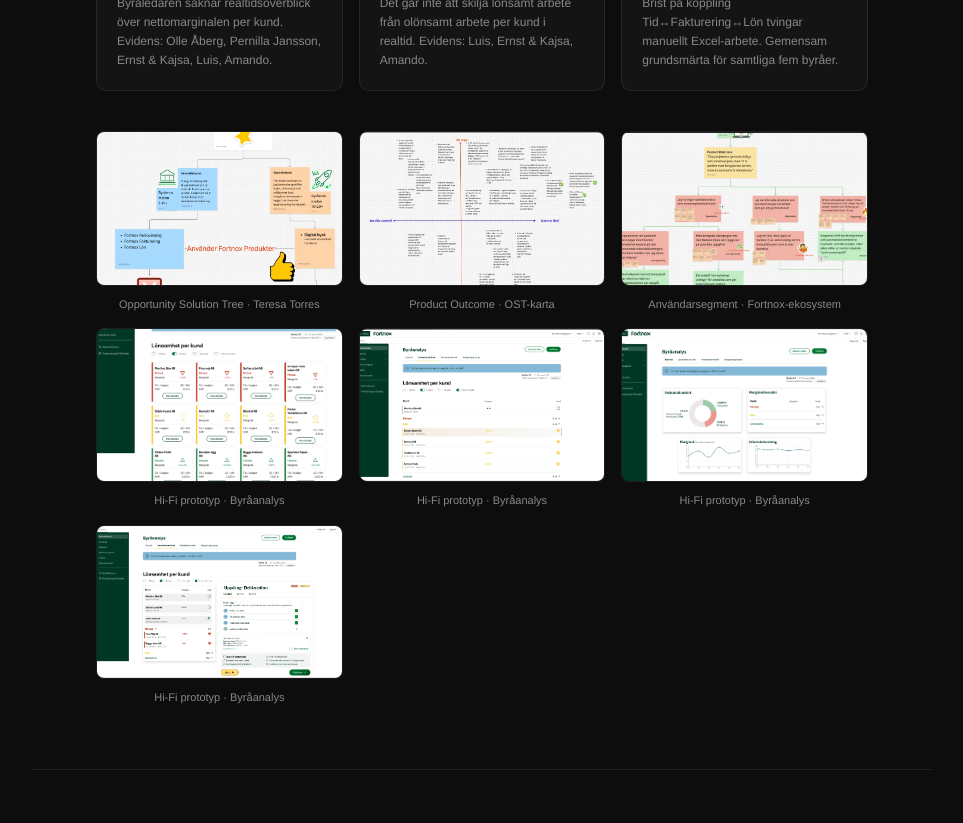
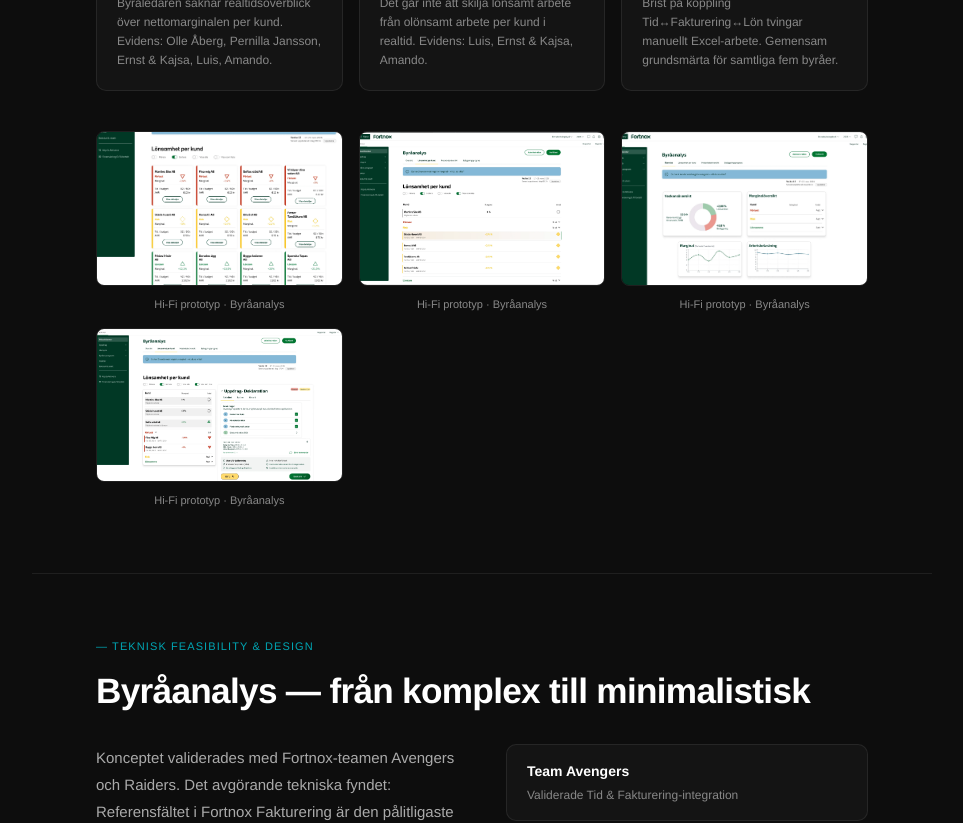
Before and after one commit to LordNelson83/Nelson_Portfolio, a React (Vite) app: page /projekter/ahr-motor in a window 1280 px wide. Shown: the part 2900-3723 px from the top of the page, without its empty margins (158-1121 px from the left). Built offline with nearby package versions, Linux system fonts and the light colour scheme; a web font is replaced by a local one.

Commit message:
fix: remove duplicate OST/Product Outcome/Användarsegment images from Byråanalys case study gallery (already shown in /grafiskproduktion/1 carousel)

```diff
--- a/src/i18n/translations.js
+++ b/src/i18n/translations.js
@@ -341,8 +341,9 @@
         { num: "02", title: "Lönsamhetsblindhet", desc: "Det går inte att skilja lönsamt arbete från olönsamt arbete per kund i realtid. Evidens: Luis, Ernst & Kajsa, Amando." },
         { num: "03", title: "Nödavdelning",       desc: "Brist på koppling Tid↔Fakturering↔Lön tvingar manuellt Excel-arbete. Gemensam grundsmärta för samtliga fem byråer." },
       ],
-      imgAlts:     ["Opportunity Solution Tree · Byråanalys", "Product Outcome & OST-karta", "Användarsegment · Fortnox-ekosystem", "Byråanalys · Hi-Fi prototyp 1", "Byråanalys · Hi-Fi prototyp 2", "Byråanalys · Hi-Fi prototyp 3", "Byråanalys · Hi-Fi prototyp 4"],
-      imgCaptions: ["Opportunity Solution Tree · Teresa Torres", "Product Outcome · OST-karta", "Användarsegment · Fortnox-ekosystem", "Hi-Fi prototyp · Byråanalys", "Hi-Fi prototyp · Byråanalys", "Hi-Fi prototyp · Byråanalys", "Hi-Fi prototyp · Byråanalys"],
+      // ahr_1–ahr_3 (OST, Product Outcome, Användarsegment) visas redan i karusellen på /grafiskproduktion/1 — endast Hi-Fi prototyp-bilderna listas här.
+      imgAlts:     ["Byråanalys · Hi-Fi prototyp 1", "Byråanalys · Hi-Fi prototyp 2", "Byråanalys · Hi-Fi prototyp 3", "Byråanalys · Hi-Fi prototyp 4"],
+      imgCaptions: ["Hi-Fi prototyp · Byråanalys", "Hi-Fi prototyp · Byråanalys", "Hi-Fi prototyp · Byråanalys", "Hi-Fi prototyp · Byråanalys"],
       techLabel:   "— Teknisk feasibility & Design",
       techTitle:   "Byråanalys — från komplex till minimalistisk",
       techP1:      "Konceptet validerades med Fortnox-teamen Avengers och Raiders. Det avgörande tekniska fyndet: Referensfältet i Fortnox Fakturering är den pålitligaste gemensamma identifieraren för att länka Tid, Fakturering och Lön automatiskt.",
@@ -835,8 +836,9 @@
         { num: "02", title: "Profitability blindness", desc: "It is impossible to distinguish profitable work from unprofitable work per client in real time. Evidence: Luis, Ernst & Kajsa, Amando." },
         { num: "03", title: "Emergency department",    desc: "Lack of connection between Time, Invoicing and Payroll forces manual Excel work. Shared root pain across all five agencies." },
       ],
-      imgAlts:     ["Opportunity Solution Tree · Byråanalys", "Product Outcome & OST map", "User segment · Fortnox ecosystem", "Byråanalys · Hi-Fi prototype 1", "Byråanalys · Hi-Fi prototype 2", "Byråanalys · Hi-Fi prototype 3", "Byråanalys · Hi-Fi prototype 4"],
-      imgCaptions: ["Opportunity Solution Tree · Teresa Torres", "Product Outcome · OST map", "User segment · Fortnox ecosystem", "Hi-Fi prototype · Byråanalys", "Hi-Fi prototype · Byråanalys", "Hi-Fi prototype · Byråanalys", "Hi-Fi prototype · Byråanalys"],
+      // ahr_1–ahr_3 (OST, Product Outcome, User segment) are already shown in the carousel on /grafiskproduktion/1 — only the Hi-Fi prototype images are listed here.
+      imgAlts:     ["Byråanalys · Hi-Fi prototype 1", "Byråanalys · Hi-Fi prototype 2", "Byråanalys · Hi-Fi prototype 3", "Byråanalys · Hi-Fi prototype 4"],
+      imgCaptions: ["Hi-Fi prototype · Byråanalys", "Hi-Fi prototype · Byråanalys", "Hi-Fi prototype · Byråanalys", "Hi-Fi prototype · Byråanalys"],
       techLabel:   "— Technical feasibility & Design",
       techTitle:   "Byråanalys — from complex to minimalist",
       techP1:      "The concept was validated with the Fortnox teams Avengers and Raiders. The decisive technical finding: the Reference field in Fortnox Invoicing is the most reliable shared identifier for automatically linking Time, Invoicing and Payroll.",
@@ -1329,8 +1331,9 @@
         { num: "02", title: "Ceguera de rentabilidad",    desc: "Es imposible distinguir el trabajo rentable del no rentable por cliente en tiempo real. Evidencia: Luis, Ernst & Kajsa, Amando." },
         { num: "03", title: "Departamento de emergencia", desc: "La falta de conexión entre Tiempo, Facturación y Nómina obliga a trabajar manualmente en Excel. Dolor raíz compartido por las cinco agencias." },
       ],
-      imgAlts:     ["Opportunity Solution Tree · Byråanalys", "Product Outcome & mapa OST", "Segmento de usuarios · Ecosistema Fortnox", "Byråanalys · Prototipo Hi-Fi 1", "Byråanalys · Prototipo Hi-Fi 2", "Byråanalys · Prototipo Hi-Fi 3", "Byråanalys · Prototipo Hi-Fi 4"],
-      imgCaptions: ["Opportunity Solution Tree · Teresa Torres", "Product Outcome · Mapa OST", "Segmento de usuarios · Ecosistema Fortnox", "Prototipo Hi-Fi · Byråanalys", "Prototipo Hi-Fi · Byråanalys", "Prototipo Hi-Fi · Byråanalys", "Prototipo Hi-Fi · Byråanalys"],
+      // ahr_1–ahr_3 (OST, Product Outcome, Segmento de usuarios) ya se muestran en el carrusel de /grafiskproduktion/1 — aquí solo se listan las imágenes de Hi-Fi prototyp.
+      imgAlts:     ["Byråanalys · Prototipo Hi-Fi 1", "Byråanalys · Prototipo Hi-Fi 2", "Byråanalys · Prototipo Hi-Fi 3", "Byråanalys · Prototipo Hi-Fi 4"],
+      imgCaptions: ["Prototipo Hi-Fi · Byråanalys", "Prototipo Hi-Fi · Byråanalys", "Prototipo Hi-Fi · Byråanalys", "Prototipo Hi-Fi · Byråanalys"],
       techLabel:   "— Viabilidad técnica & Diseño",
       techTitle:   "Byråanalys — de complejo a minimalista",
       techP1:      "El concepto fue validado con los equipos de Fortnox Avengers y Raiders. El hallazgo técnico decisivo: el campo Referencia en Fortnox Facturación es el identificador compartido más fiable para vincular Tiempo, Facturación y Nómina automáticamente.",
--- a/src/pages/AhrMotorCase.jsx
+++ b/src/pages/AhrMotorCase.jsx
@@ -3,15 +3,15 @@
 import "../pagesCSS/AhrMotorCase.css";
 import { useLang } from "../i18n/LangContext";
 
-import ahr1Img from "../assets/images/ahr_1.webp";
-import ahr2Img from "../assets/images/ahr_2.webp";
-import ahr3Img from "../assets/images/ahr_3.webp";
 import ahr4Img from "../assets/images/ahr_4.webp";
 import ahr5Img from "../assets/images/ahr_5.webp";
 import ahr6Img from "../assets/images/ahr_6.webp";
 import ahr7Img from "../assets/images/ahr_7.webp";
 
-const IMGS = [ahr1Img, ahr2Img, ahr3Img, ahr4Img, ahr5Img, ahr6Img, ahr7Img];
+// Nota: ahr_1, ahr_2 y ahr_3 (Opportunity Solution Tree, Product Outcome,
+// Användarsegment) ya se muestran en el carrusel de /grafiskproduktion/1,
+// así que aquí solo se incluyen las 4 imágenes exclusivas de Hi-Fi prototyp.
+const IMGS = [ahr4Img, ahr5Img, ahr6Img, ahr7Img];
 
 export default function AhrMotorCase() {
   const { t } = useLang();
```
